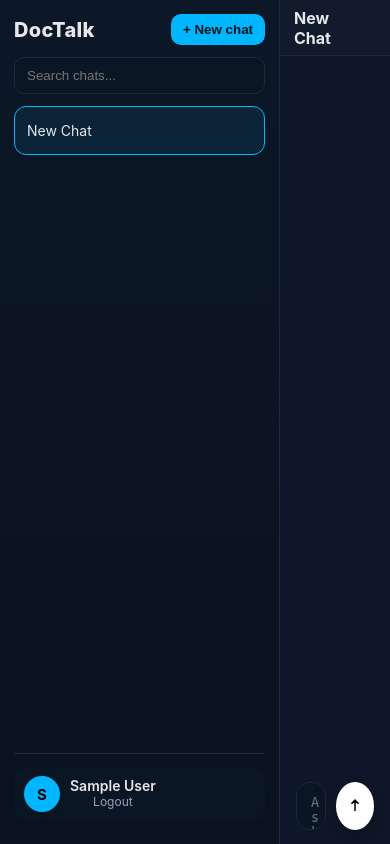
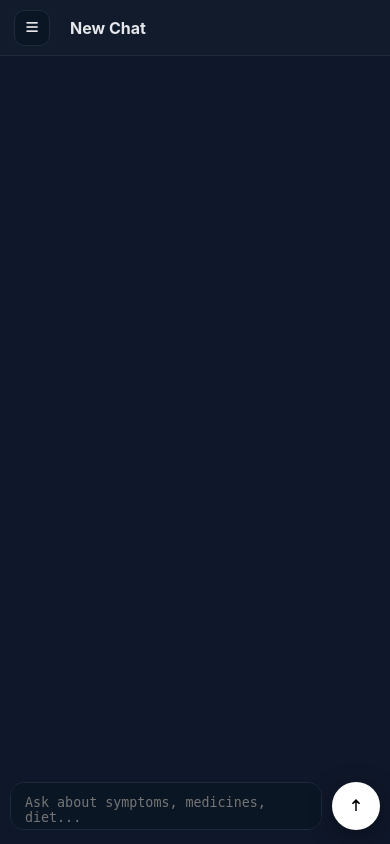
Before and after one commit to hvmt2003/Medical-Chatbot, a Flask app: page /chat in a window 390 px wide. Run offline with Flask 3, Linux system fonts and the light colour scheme; the visitor is signed in with stand-in values (Sample User, id 1); data comes from the database, SQL or seed files in the repository; data that the repository does not hold is empty; some libraries are stand-ins or nearby versions.

Commit message:
made the ui responsive

```diff
--- a/app.py
+++ b/app.py
@@ -32,10 +32,15 @@ static_dir = os.path.join(project_root, 'static')
 
 app = Flask(__name__, template_folder=template_dir, static_folder=static_dir)
 
-# --- Secure session config for Cloud Run ---
+# Check if running on Google Cloud Run (K_SERVICE is always set there)
+IS_ON_GCP = os.getenv("K_SERVICE") is not None
+
+# --- Secure session config (Conditional for Cloud/Local) ---
 app.config.update(
-    SESSION_COOKIE_SECURE=True,      # Required for HTTPS
-    SESSION_COOKIE_SAMESITE="None",  # Allows cross-site cookies
+    # Set to True on GCP (HTTPS), False locally (HTTP).
+    SESSION_COOKIE_SECURE=IS_ON_GCP,
+    # Set to 'None' on GCP, 'Lax' locally for better HTTP compatibility.
+    SESSION_COOKIE_SAMESITE="None" if IS_ON_GCP else "Lax",
 )
 
 # CRITICAL: Set this in Vercel Environment Variables for security!
@@ -48,14 +53,12 @@ login_manager.login_view = "login"
 # -------------------------------------------------
 # 2. Smart Database Configuration (Vercel Compatibility)
 # -------------------------------------------------
-# Check if running on Google Cloud Run (K_SERVICE is always set there)
-IS_ON_GCP = os.getenv("K_SERVICE") is not None
 
 if IS_ON_GCP:
-    # Use /tmp on Google Cloud
+    # Use /tmp on Google Cloud (data is non-persistent here)
     db_path = os.path.join('/tmp', 'chat.db')
 else:
-    # Use local folder for development
+    # Use local folder for development (persistent)
     db_path = os.path.join(project_root, 'chat.db')
 
 app.config["SQLALCHEMY_DATABASE_URI"] = f"sqlite:///{db_path}"
@@ -280,9 +283,9 @@ def chat_response():
 
         # --- Auto-Title for New Chats ---
         if session_obj.title == "New Chat":
-             short_title = ' '.join(user_input.split()[:4]) + "..."
-             session_obj.title = short_title
-             db.session.commit()
+              short_title = ' '.join(user_input.split()[:4]) + "..."
+              session_obj.title = short_title
+              db.session.commit()
 
         return jsonify({"reply": bot_reply})
 
--- a/static/script.js
+++ b/static/script.js
@@ -167,6 +167,11 @@ async function startNewChat() {
   chatsCache.unshift(created);
   renderChatList(chatsCache);
   await selectChat(created.id);
+
+  // 🔑 NEW: Close sidebar if on mobile after starting a new chat
+  if (window.innerWidth <= 768) {
+      $("#sidebar").classList.remove("open");
+  }
 }
 
 // Sidebar click (select / rename / delete)
@@ -213,6 +218,11 @@ $("#chat-list").addEventListener("click", async (e) => {
 
   // Default → select chat
   await selectChat(id);
+
+  // 🔑 NEW: Auto-Close sidebar after selection on mobile
+  if (window.innerWidth <= 768) {
+    $("#sidebar").classList.remove("open");
+  }
 });
 
 // New chat button
@@ -272,6 +282,20 @@ $("#search-chats").addEventListener("input", (e) => {
   renderChatList(filtered);
 });
 
+// -----------------------------
+// Mobile Sidebar Toggle
+// -----------------------------
+const sidebar = $("#sidebar");
+const mobileMenuBtn = $("#mobile-menu-btn");
+
+if (mobileMenuBtn && sidebar) {
+    mobileMenuBtn.addEventListener("click", () => {
+        // Toggles the 'open' class defined in style.css to show/hide the menu
+        sidebar.classList.toggle("open");
+    });
+}
+
+
 // Init
 (async function init() {
   await loadChatsAndRender();
--- a/static/style.css
+++ b/static/style.css
@@ -17,13 +17,17 @@ html,body{
   font-family:Inter,system-ui,Segoe UI,Roboto,Arial,sans-serif;
   color:var(--text);
   background:var(--bg);
-  overflow:hidden; /* ❌ Disable page scroll */
+  overflow:hidden; /* Disable page scroll */
 }
 
+/* ======================================================= */
+/* 1. DESKTOP/DEFAULT LAYOUT (Sidebar + Main) */
+/* ======================================================= */
 .app{
   display:grid;
   grid-template-columns:280px 1fr;
   height:100vh;
+  transition: all 0.3s ease;
 }
 
 /* SIDEBAR */
@@ -34,7 +38,10 @@ html,body{
   flex-direction:column;
   padding:14px;
   gap:12px;
-  overflow:hidden; /* Keep header/footer fixed */
+  overflow:hidden;
+  position: relative; /* Default position */
+  transform: translateX(0);
+  z-index: 10;
 }
 
 .sidebar-top{
@@ -69,7 +76,7 @@ html,body{
   outline:none;
 }
 
-/* ✅ Scroll only for recents */
+/* Scroll only for recents */
 .chat-list{
   flex:1;
   overflow-y:auto;
@@ -123,6 +130,11 @@ html,body{
   background: rgba(0, 183, 255, 0.08);
 }
 
+.chat-content {
+  flex-grow: 1;
+  min-width: 0;
+}
+
 .chat-title {
   font-size: 14px;
   color: var(--text);
@@ -139,7 +151,7 @@ html,body{
   white-space: nowrap;
 }
 
-/* 🔹 Hide rename/delete by default, show on hover */
+/* Hide rename/delete by default, show on hover */
 .chat-actions {
   display: flex;
   gap: 6px;
@@ -210,12 +222,18 @@ html,body{
   cursor:pointer;
 }
 
+/* --- Mobile Menu Button Visibility (Hidden by Default) --- */
+.mobile-menu-btn {
+    display: none;
+    margin-right: 8px;
+}
+
 .title{
   font-weight:700;
   font-size:16px;
 }
 
-/* ✅ Scroll only for chat conversation */
+/* Scroll only for chat conversation */
 .messages{
   flex:1;
   overflow-y:auto;
@@ -288,9 +306,11 @@ html,body{
 /* COMPOSER */
 .composer{
   position:fixed;
+  /* Default: Offset by 280px sidebar width */
   left:280px; right:0; bottom:14px;
   display:flex; gap:10px; align-items:center;
   padding:0 16px;
+  z-index: 3;
 }
 
 #input-msg{
@@ -317,6 +337,7 @@ html,body{
 .modal{
   position:fixed; inset:0; display:grid; place-items:center;
   background:rgba(0,0,0,.5);
+  z-index: 100;
 }
 .modal.hidden{ display:none; }
 .modal-panel{
@@ -407,3 +428,48 @@ html,body{
 .logout-text:hover {
   color: var(--accent);
 }
+
+/* ======================================================= */
+/* 2. MOBILE RESPONSIVENESS (Screen width <= 768px) */
+/* ======================================================= */
+@media (max-width: 768px) {
+
+    /* Switch to single column layout */
+    .app {
+        grid-template-columns: 1fr;
+    }
+
+    /* Mobile Menu Button Visibility */
+    .mobile-menu-btn {
+        display: flex;
+    }
+
+    /* Sidebar is fixed, full screen, and hidden off-screen */
+    .sidebar {
+        position: fixed;
+        width: 100%;
+        height: 100%;
+        left: 0;
+        top: 0;
+        transform: translateX(-100%);
+        transition: transform 0.3s ease;
+        z-index: 20;
+    }
+
+    /* JavaScript adds this class to show the sidebar */
+    .sidebar.open {
+        transform: translateX(0);
+    }
+
+    /* Main section takes full width */
+    .main {
+        width: 100%;
+    }
+
+    /* Composer spans the entire screen width */
+    .composer {
+        left: 0; /* Remove the fixed 280px offset */
+        right: 0;
+        padding: 0 10px; /* Slight padding adjustment */
+    }
+}
--- a/templates/chat.html
+++ b/templates/chat.html
@@ -9,7 +9,6 @@
 </head>
 <body>
   <div class="app">
-    <!-- SIDEBAR -->
     <aside class="sidebar" id="sidebar">
       <div class="sidebar-top">
         <div class="brand">DocTalk</div>
@@ -22,7 +21,6 @@
 
       <div class="chat-list" id="chat-list"></div>
 
-      <!-- GPT-style user footer -->
       <div class="sidebar-footer">
         <div class="user-profile">
           <div class="user-avatar">{{ current_user.name[0] }}</div>
@@ -34,13 +32,15 @@
       </div>
     </aside>
 
-    <!-- MAIN -->
     <main class="main">
-<div class="topbar">
-  <div class="title" id="chat-title">DocTalk</div>
-  <div class="spacer"></div>
-</div>
+      <div class="topbar">
+        <button class="btn-icon mobile-menu-btn" id="mobile-menu-btn" title="Open chats">
+          <i class="fa fa-bars"></i>
+        </button>
 
+        <div class="title" id="chat-title">DocTalk</div>
+        <div class="spacer"></div>
+      </div>
 
       <section class="messages" id="messages"></section>
 
@@ -48,7 +48,6 @@
         <textarea id="input-msg" placeholder="Ask about symptoms, medicines, diet..." rows="1"></textarea>
         <button id="send-btn" type="submit" title="Send">
           <span class="send-icon">
-            <!-- white circular button with up-arrow -->
             <svg viewBox="0 0 24 24" width="18" height="18" aria-hidden="true">
               <path d="M12 4l-5.5 5.5 1.4 1.4L11 8.8V20h2V8.8l3.1 2.1 1.4-1.4L12 4z" fill="#000"/>
             </svg>
@@ -58,7 +57,6 @@
     </main>
   </div>
 
-  <!-- RENAME MODAL -->
   <div class="modal hidden" id="rename-modal">
     <div class="modal-panel">
       <div class="modal-title">Rename chat</div>
@@ -70,7 +68,6 @@
     </div>
   </div>
 
-  <!-- DELETE MODAL -->
   <div class="modal hidden" id="delete-modal">
     <div class="modal-panel">
       <div class="modal-title">Delete this chat?</div>
```
